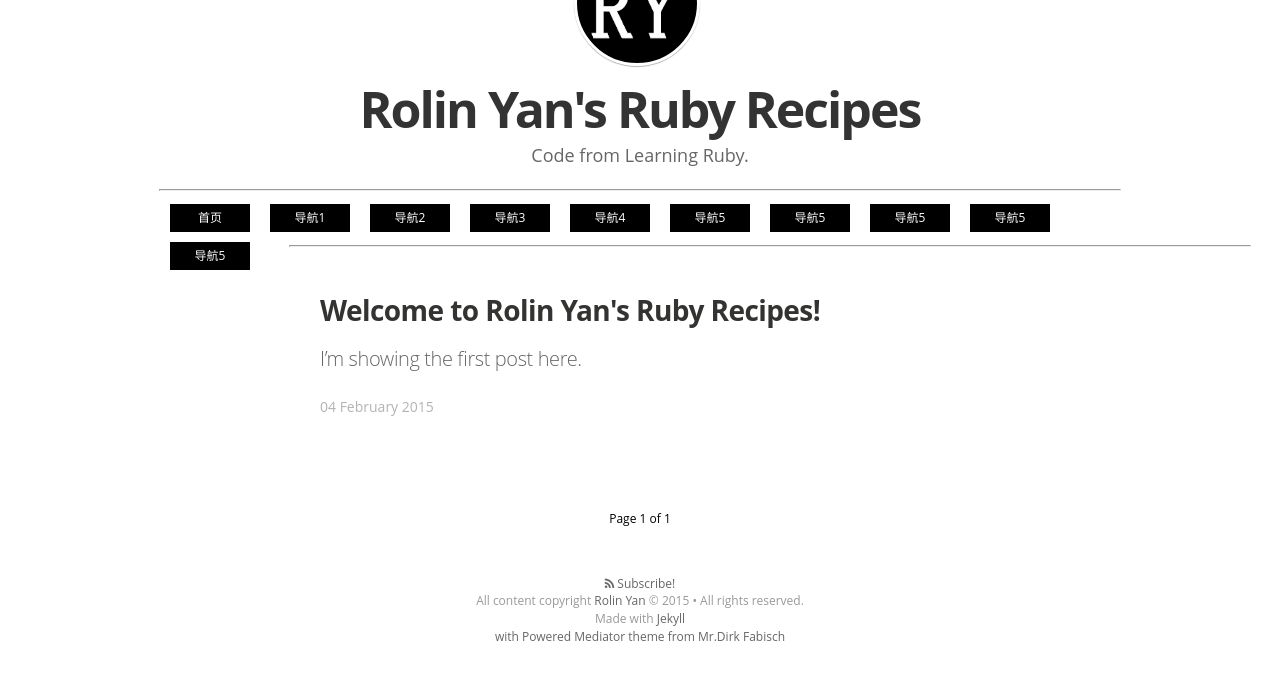
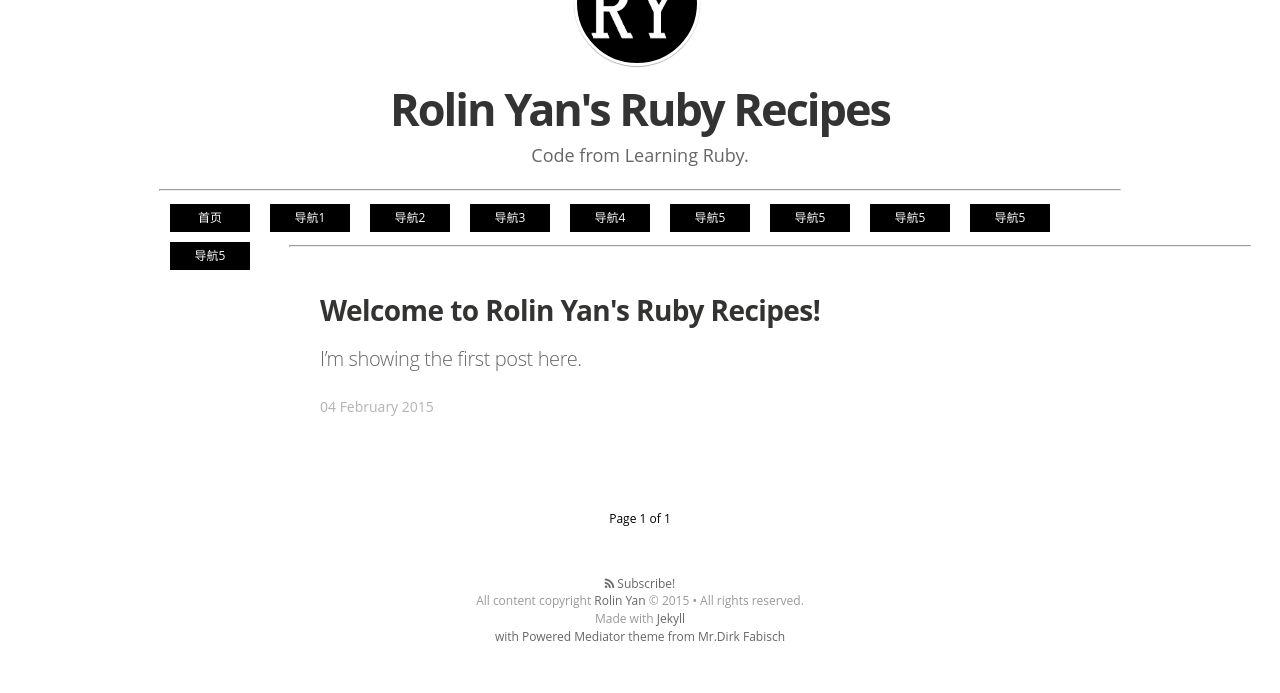
Before and after one commit to rolinyan/ruby_recipes, a Jekyll site: the page built from index.html, in a window 1280 px wide. Shown: the part 225-918 px from the top of the page. Built offline with Jekyll 4.4.1, drawn with Linux system fonts in a browser that asks for light colours; nearby versions of some CDN libraries; some web fonts are replaced; Markdown is read by kramdown in place of the engine named in the settings; the list of posts is cut into pages by our own code.

Commit message:
change title size

```diff
--- a/css/main.sass
+++ b/css/main.sass
@@ -102,7 +102,7 @@ body
   .blog-title
     margin: 0
     padding: $rs*5.25 $rs $rs/2
-    font-size: 50px
+    font-size: 45px
     text-align: center
     font-weight: 700
     letter-spacing: -2px
```
